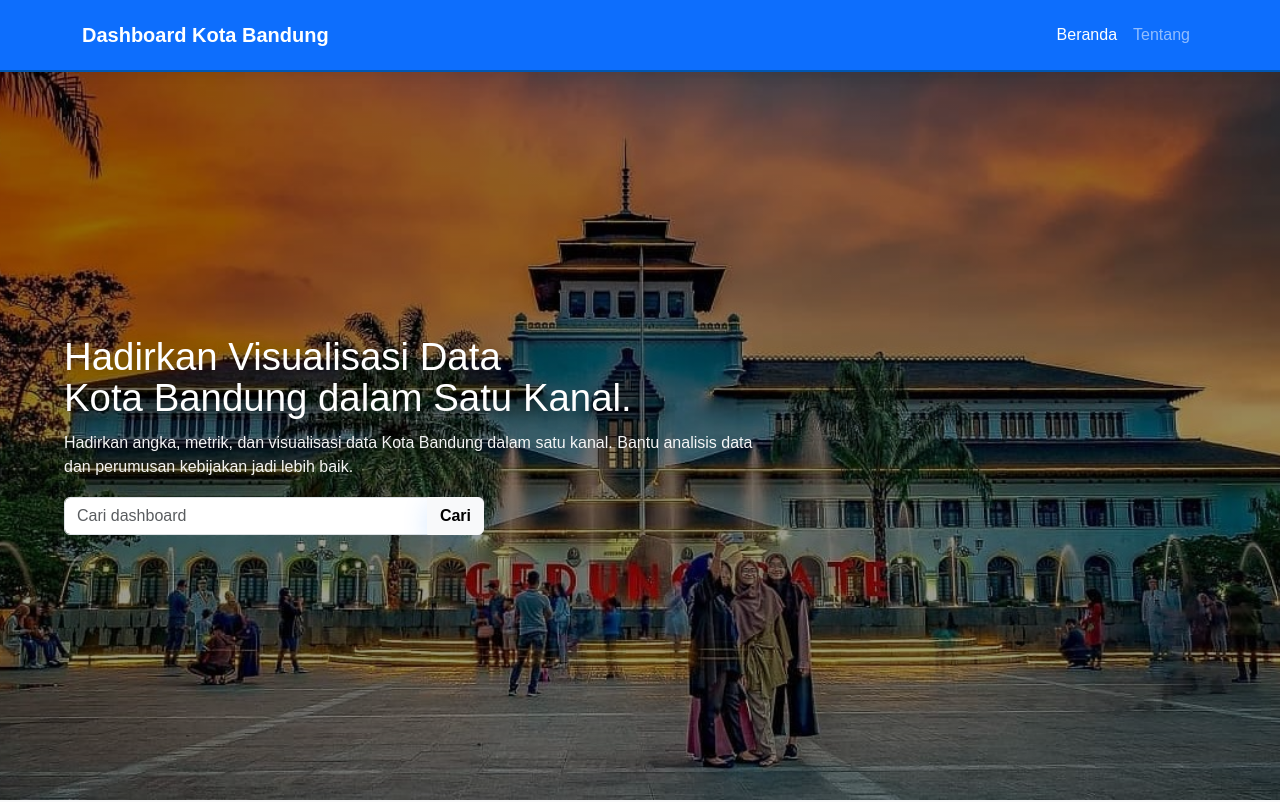
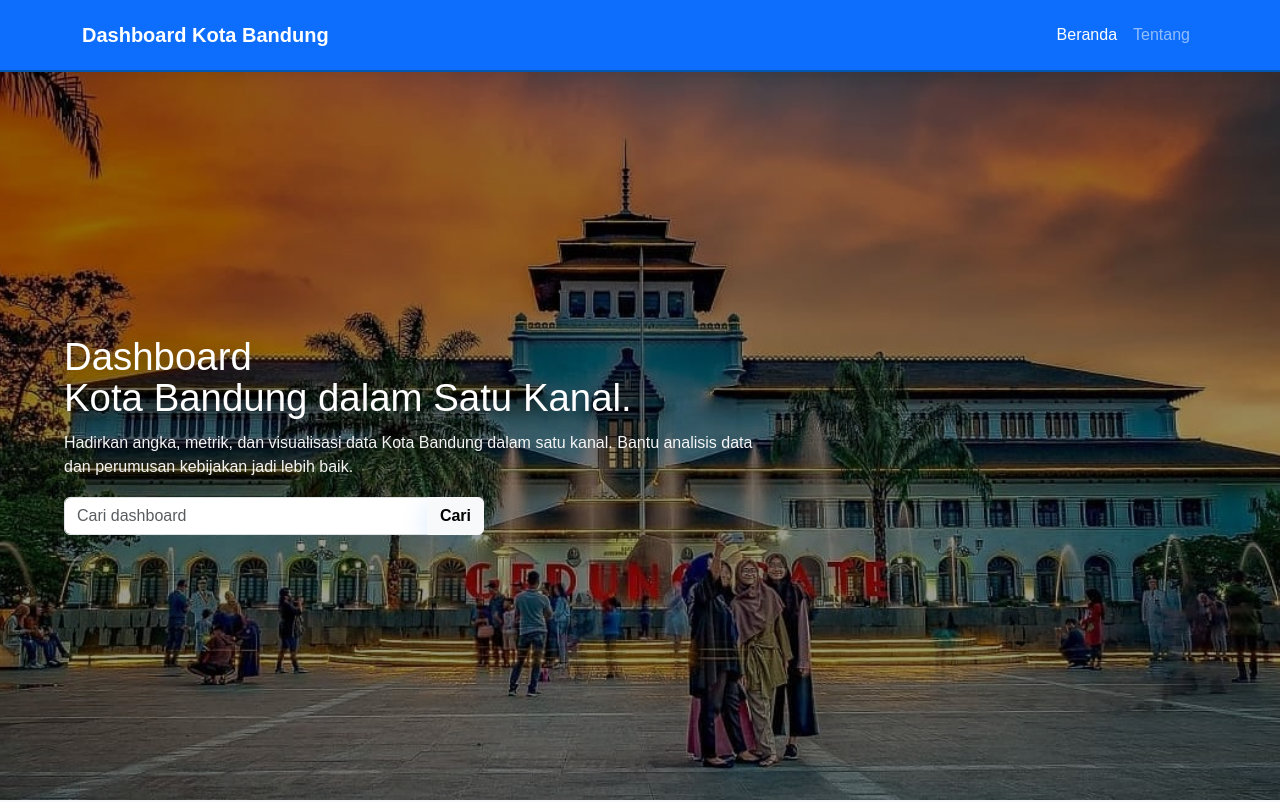
Before and after one commit to jjyuull1/dashboard, a plain HTML site: page index.html in a window 1280 px wide. Shown: the top 802 px of the page. Drawn offline with nearby package versions, Linux system fonts and the light colour scheme.

Commit message:
Update index.html

```diff
--- a/index.html
+++ b/index.html
@@ -153,7 +153,7 @@
   <section class="hero">
     <div class="inner">
       <div class="hero-text">
-        <h1>Hadirkan Visualisasi Data<br>Kota Bandung dalam Satu Kanal.</h1>
+        <h1>Dashboard<br>Kota Bandung dalam Satu Kanal.</h1>
         <p>
           Hadirkan angka, metrik, dan visualisasi data Kota Bandung dalam satu kanal.
           Bantu analisis data dan perumusan kebijakan jadi lebih baik.
```
